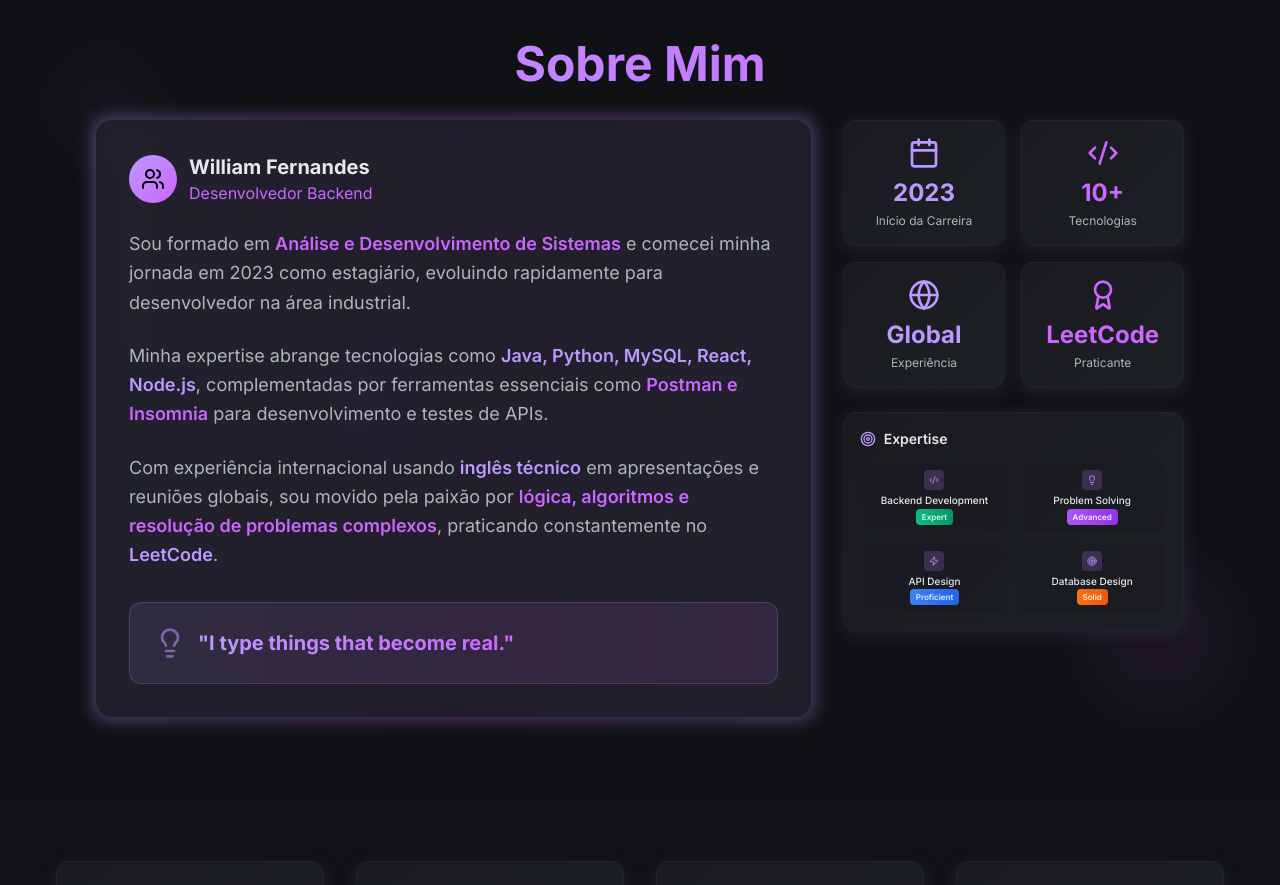
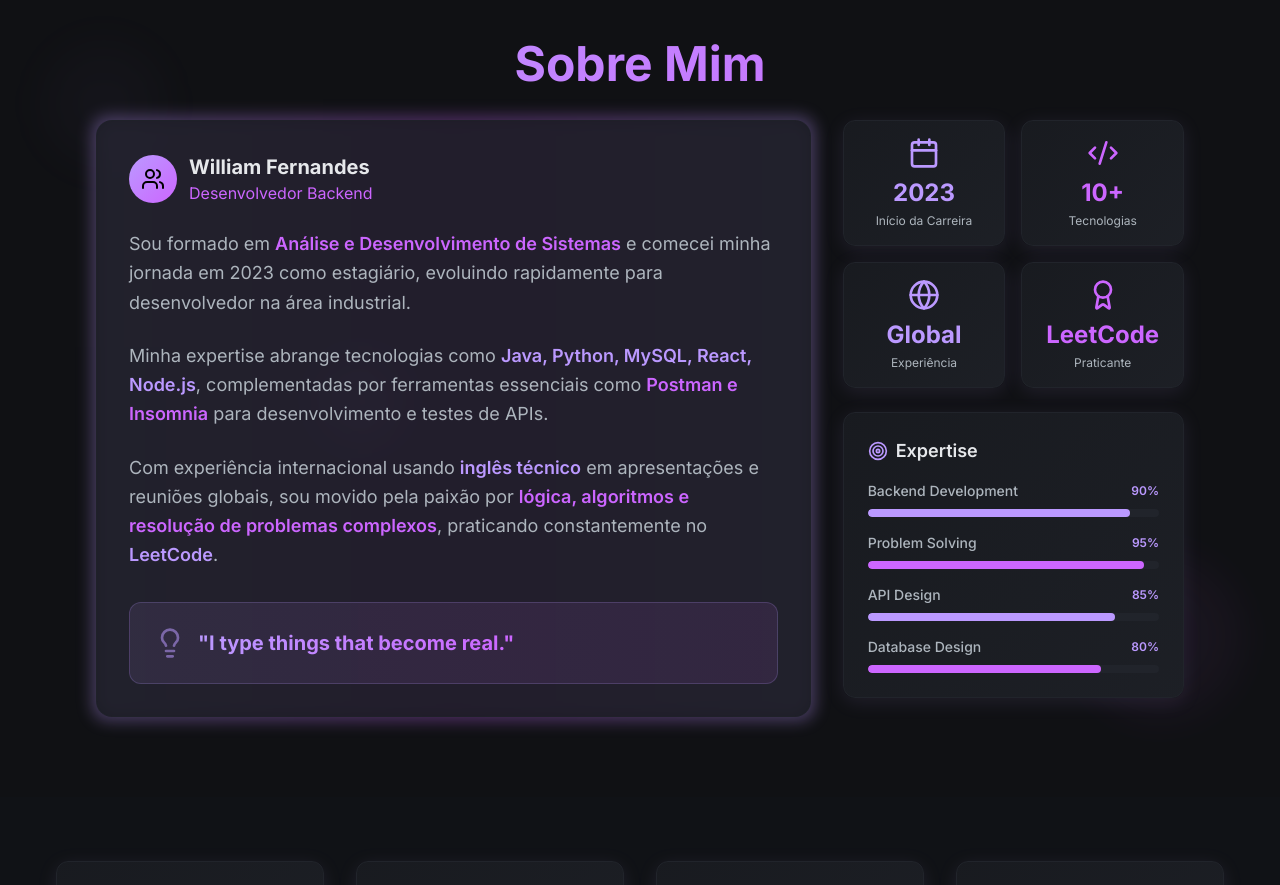
Before and after one commit to LiamFer/Portfolio, a React (Vite) app: page / in a window 1280 px wide. Shown: the part 840-1725 px from the top of the page. Built offline with nearby package versions, Linux system fonts and the light colour scheme.

Commit message:
Reverted to commit 711b3079a5052cc31c131d07ed30ec66688c04d7

```diff
--- a/src/components/About.tsx
+++ b/src/components/About.tsx
@@ -9,39 +9,11 @@ const About = () => {
     { icon: Award, text: "LeetCode", label: "Praticante", color: "text-accent" }
   ];
 
-  const expertiseAreas = [
-    {
-      name: "Backend Development",
-      badge: "Expert",
-      color: "bg-gradient-to-r from-emerald-500 to-emerald-600",
-      textColor: "text-emerald-100",
-      icon: Code2,
-      description: "APIs robustas e escaláveis"
-    },
-    {
-      name: "Problem Solving",
-      badge: "Advanced",
-      color: "bg-gradient-to-r from-purple-500 to-purple-600",
-      textColor: "text-purple-100",
-      icon: Lightbulb,
-      description: "Algoritmos e estruturas de dados"
-    },
-    {
-      name: "API Design",
-      badge: "Proficient",
-      color: "bg-gradient-to-r from-blue-500 to-blue-600",
-      textColor: "text-blue-100",
-      icon: Zap,
-      description: "RESTful e documentação"
-    },
-    {
-      name: "Database Design",
-      badge: "Solid",
-      color: "bg-gradient-to-r from-orange-500 to-orange-600",
-      textColor: "text-orange-100",
-      icon: Target,
-      description: "Modelagem e otimização"
-    }
+  const skills = [
+    { name: "Backend Development", level: 90, color: "bg-primary" },
+    { name: "Problem Solving", level: 95, color: "bg-accent" },
+    { name: "API Design", level: 85, color: "bg-primary" },
+    { name: "Database Design", level: 80, color: "bg-accent" }
   ];
 
   return (
@@ -119,7 +91,7 @@ const About = () => {
           </div>
 
           {/* Sidebar with highlights and skills */}
-          <div className="space-y-6 flex flex-col justify-start">
+          <div className="space-y-6">
             {/* Highlights */}
             <ScrollAnimation delay={400}>
               <div className="grid grid-cols-2 gap-4">
@@ -144,32 +116,31 @@ const About = () => {
 
             {/* Skills Progress */}
             <ScrollAnimation delay={800}>
-              <div className="tech-card p-4">
-                <h4 className="text-sm font-semibold text-foreground mb-3 flex items-center gap-2">
-                  <Target className="h-4 w-4 text-primary" />
+              <div className="tech-card p-6">
+                <h4 className="text-lg font-semibold text-foreground mb-4 flex items-center gap-2">
+                  <Target className="h-5 w-5 text-primary" />
                   Expertise
                 </h4>
-                <div className="grid grid-cols-2 gap-2">
-                  {expertiseAreas.slice(0, 4).map((area, index) => {
-                    const IconComponent = area.icon;
-                    return (
-                      <ScrollAnimation key={area.name} delay={1000 + index * 50}>
-                        <div className="group relative overflow-hidden rounded-md border border-border/30 hover:border-border/50 transition-all duration-300">
-                          <div className="p-2 bg-card/50 hover:bg-card/70 transition-all duration-300">
-                            <div className="flex flex-col items-center text-center">
-                              <div className="h-5 w-5 bg-gradient-to-br from-primary/20 to-accent/20 rounded flex items-center justify-center mb-1 group-hover:scale-110 transition-transform duration-300">
-                                <IconComponent className="h-2.5 w-2.5 text-primary" />
-                              </div>
-                              <span className="font-medium text-foreground text-[10px] mb-0.5 leading-tight">{area.name}</span>
-                              <div className={`px-1.5 py-0.5 rounded text-[8px] font-semibold ${area.color} ${area.textColor}`}>
-                                {area.badge}
-                              </div>
-                            </div>
-                          </div>
+                <div className="space-y-4">
+                  {skills.map((skill, index) => (
+                    <ScrollAnimation key={skill.name} delay={1000 + index * 100}>
+                      <div>
+                        <div className="flex justify-between items-center mb-2">
+                          <span className="text-sm font-medium text-secondary-foreground">{skill.name}</span>
+                          <span className="text-xs text-primary font-semibold">{skill.level}%</span>
                         </div>
-                      </ScrollAnimation>
-                    );
-                  })}
+                        <div className="w-full bg-muted rounded-full h-2 overflow-hidden">
+                          <div
+                            className={`h-2 ${skill.color} rounded-full transition-all duration-1000 ease-out hover:scale-105`}
+                            style={{
+                              width: `${skill.level}%`,
+                              animationDelay: `${1000 + index * 100}ms`
+                            }}
+                          ></div>
+                        </div>
+                      </div>
+                    </ScrollAnimation>
+                  ))}
                 </div>
               </div>
             </ScrollAnimation>
```
